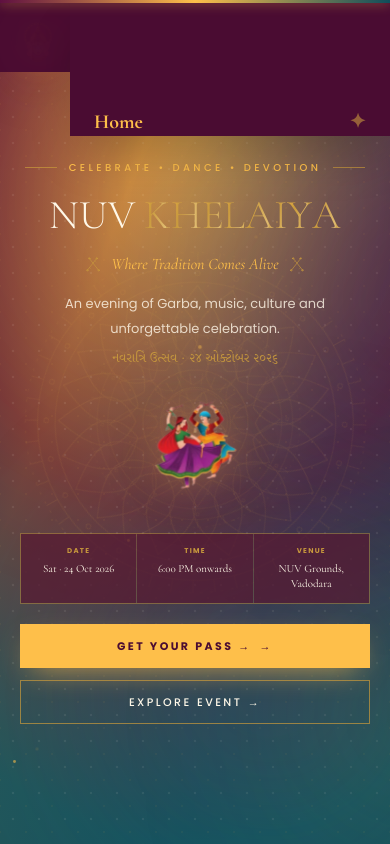
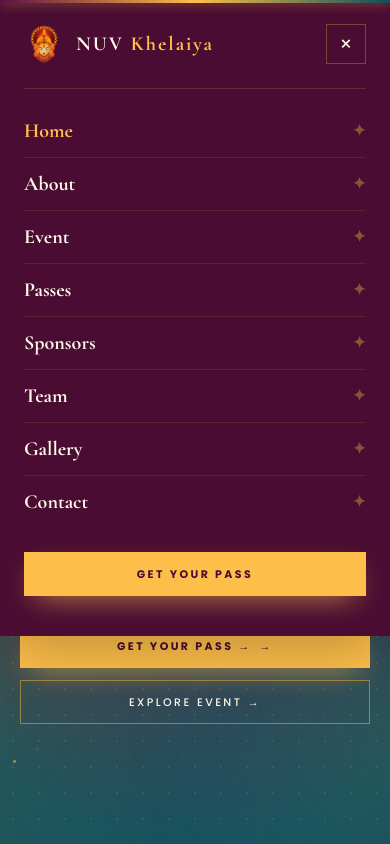
Before and after one commit to aanchall911/nuvkhelaiya, a React (Vite) app: page / in a window 390 px wide. Both pictures are taken after a click on the button "Open menu". Shown: the top 844 px of the page. Built offline with nearby package versions, Linux system fonts and the light colour scheme.

Commit message:
fix mobile nav: z-[60] overlay, slide-down panel, proper close button

```diff
--- a/src/components/Navbar.tsx
+++ b/src/components/Navbar.tsx
@@ -196,51 +196,75 @@ export function Navbar() {
             initial={{ opacity: 0 }}
             animate={{ opacity: 1 }}
             exit={{ opacity: 0 }}
-            transition={{ duration: 0.3, ease: EASE_OUT_SOFT }}
-            className="fixed inset-0 z-40 lg:hidden"
+            transition={{ duration: 0.25 }}
+            className="fixed inset-0 z-[60] lg:hidden"
             aria-modal="true"
             role="dialog"
             aria-label="Navigation menu"
           >
-            {/* full-screen backdrop */}
+            {/* backdrop */}
             <div
-              className="absolute inset-0 bg-plum-deep/95 backdrop-blur-xl"
+              className="absolute inset-0 bg-plum-deep"
               onClick={() => setOpen(false)}
             />
 
-            {/* menu content — scrollable if needed */}
+            {/* panel slides down from top */}
             <motion.div
-              initial={{ x: '100%' }}
-              animate={{ x: 0 }}
-              exit={{ x: '100%' }}
-              transition={{ duration: 0.38, ease: EASE_OUT_SOFT }}
-              className="absolute inset-y-0 right-0 w-full max-w-xs overflow-y-auto bg-plum-deep px-6 pb-10 pt-24 shadow-2xl"
+              initial={{ y: '-100%' }}
+              animate={{ y: 0 }}
+              exit={{ y: '-100%' }}
+              transition={{ duration: 0.4, ease: EASE_OUT_SOFT }}
+              className="absolute inset-x-0 top-0 overflow-y-auto bg-plum-deep px-6 pb-10 pt-6 shadow-2xl"
+              style={{ maxHeight: '100dvh' }}
             >
-              <ul className="divide-y divide-gold/15">
+              {/* logo + close */}
+              <div className="flex items-center justify-between pb-6 border-b border-gold/20">
+                <Link to="/" className="flex items-center gap-3" onClick={() => setOpen(false)}>
+                  <img src={ART.brand.durga} alt="" aria-hidden="true" className="h-10 w-10 object-contain" />
+                  <span className="font-display text-[20px] font-bold tracking-[0.1em] text-ivory">
+                    NUV <span className="text-saffron">Khelaiya</span>
+                  </span>
+                </Link>
+                <button
+                  type="button"
+                  onClick={() => setOpen(false)}
+                  aria-label="Close menu"
+                  className="grid h-10 w-10 place-items-center border border-gold/40 text-ivory text-xl"
+                >
+                  ×
+                </button>
+              </div>
+
+              <ul className="mt-4 divide-y divide-gold/15">
                 {LINKS.map((l, i) => (
                   <motion.li
                     key={l.to}
-                    initial={{ opacity: 0, x: 24 }}
-                    animate={{ opacity: 1, x: 0 }}
-                    transition={{ delay: 0.08 + i * 0.045, duration: 0.4 }}
+                    initial={{ opacity: 0, y: -12 }}
+                    animate={{ opacity: 1, y: 0 }}
+                    transition={{ delay: 0.05 + i * 0.04, duration: 0.35 }}
                   >
                     <NavLink
                       to={l.to}
                       end={l.to === '/'}
+                      onClick={() => setOpen(false)}
                       className={({ isActive }) =>
-                        `flex min-h-[52px] items-center justify-between font-display text-xl font-bold transition-colors ${
+                        `flex min-h-[52px] items-center justify-between font-display text-xl font-bold transition-colors duration-200 ${
                           isActive && !l.to.includes('#') ? 'text-saffron' : 'text-ivory'
                         }`
                       }
                     >
                       {l.label}
-                      <span className="text-gold/60">✦</span>
+                      <span className="text-gold/50 text-base">✦</span>
                     </NavLink>
                   </motion.li>
                 ))}
               </ul>
 
-              <Link to="/passes" className="btn-primary mt-8 w-full !font-bold" onClick={() => setOpen(false)}>
+              <Link
+                to="/passes"
+                className="btn-primary mt-6 w-full !font-bold"
+                onClick={() => setOpen(false)}
+              >
                 Get Your Pass
               </Link>
             </motion.div>
```
